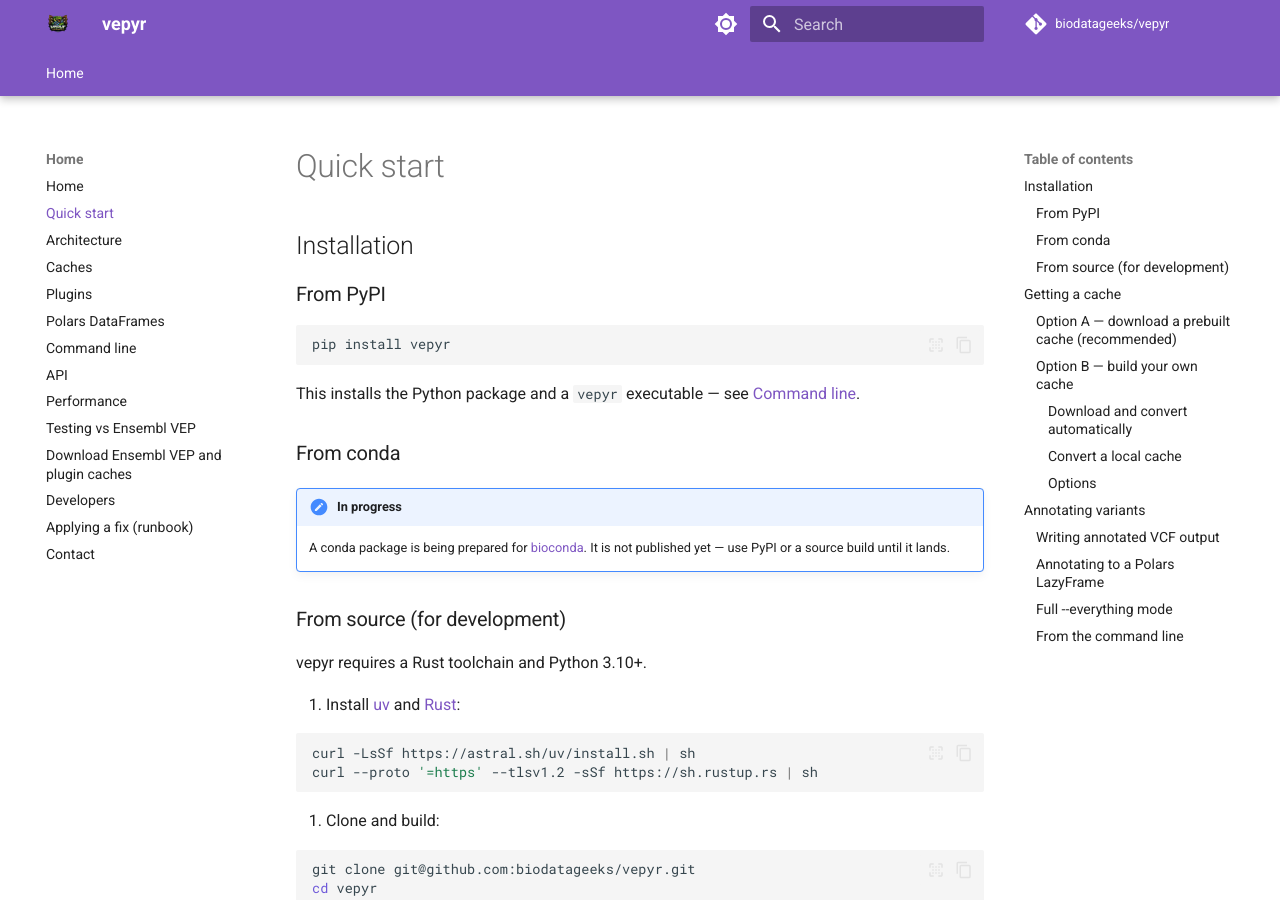
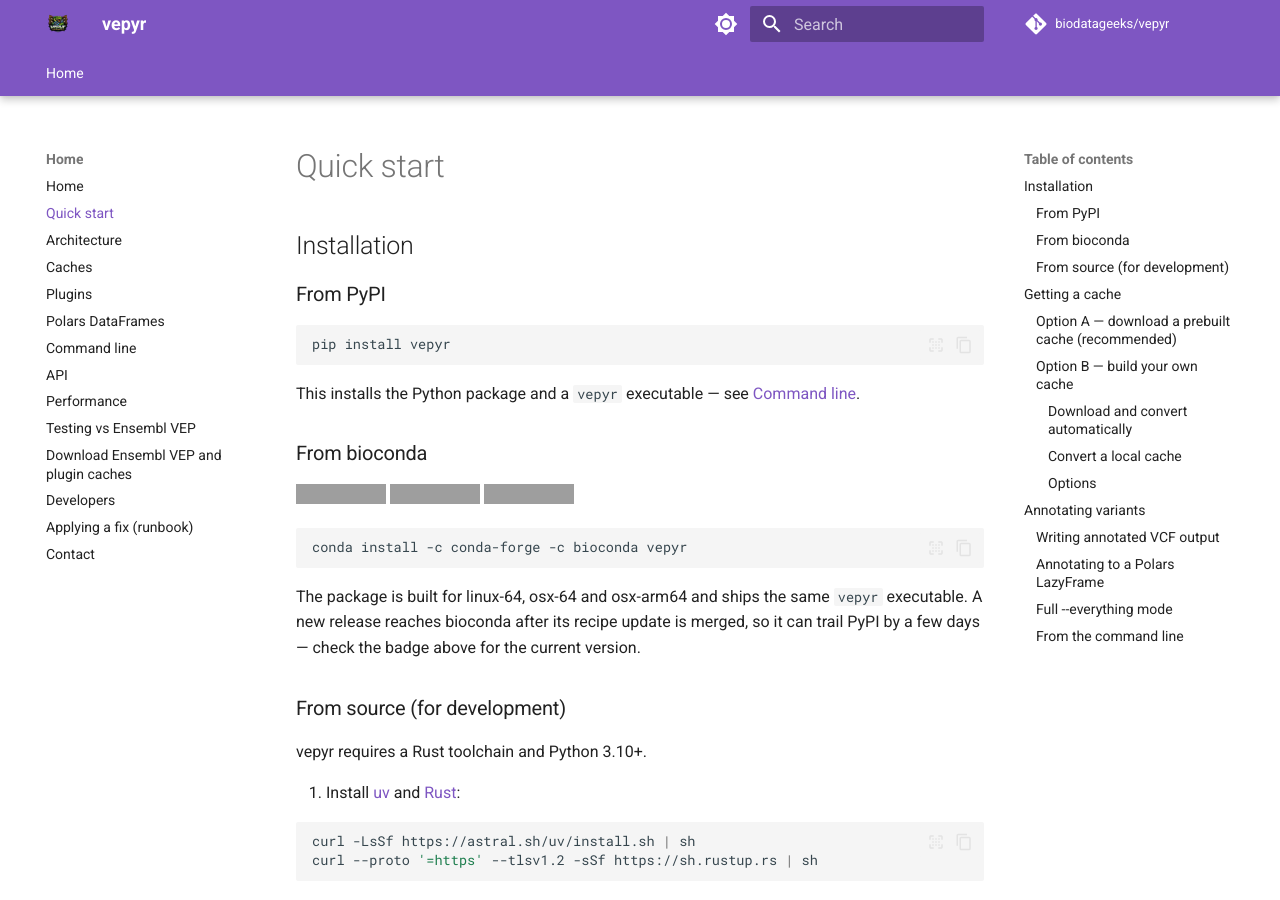
Before and after one commit to biodatageeks/vepyr, an MkDocs documentation site: the page built from docs/quickstart.md, in a window 1280 px wide and 900 px high. Built offline with MkDocs 1.6.1 and Material for MkDocs 9.7.7, drawn with Linux system fonts in a browser that asks for light colours; comment, search, counter and statistics services are not loaded; grey boxes are pictures that could not be loaded.

Commit message:
docs: add bioconda badges and conda install instructions (#110)
Claude-Session: https://claude.ai/code/session_01LYgUmcbf5uU7p6cxg6jV3c

Co-authored-by: Claude Opus 5 (1M context) <noreply@anthropic.com>

````diff
--- a/docs/quickstart.md
+++ b/docs/quickstart.md
@@ -11,12 +11,20 @@ pip install vepyr
 This installs the Python package and a `vepyr` executable — see
 [Command line](cli.md).
 
-### From conda
+### From bioconda
 
-!!! note "In progress"
+[![install with bioconda](https://img.shields.io/badge/install%20with-bioconda-brightgreen.svg?style=flat)](https://anaconda.org/bioconda/vepyr)
+[![Bioconda](https://img.shields.io/conda/vn/bioconda/vepyr?label=bioconda)](https://anaconda.org/bioconda/vepyr)
+[![Bioconda - Platforms](https://img.shields.io/conda/pn/bioconda/vepyr?label=bioconda%20platforms)](https://anaconda.org/bioconda/vepyr)
 
-    A conda package is being prepared for [bioconda](https://bioconda.github.io/).
-    It is not published yet — use PyPI or a source build until it lands.
+```bash
+conda install -c conda-forge -c bioconda vepyr
+```
+
+The package is built for linux-64, osx-64 and osx-arm64 and ships the same
+`vepyr` executable. A new release reaches bioconda after its recipe update is
+merged, so it can trail PyPI by a few days — check the badge above for the
+current version.
 
 ### From source (for development)
 
````
Also changed, not shown: README.md (+12 -1 lines), docs/cli.md (+3 -2 lines).
